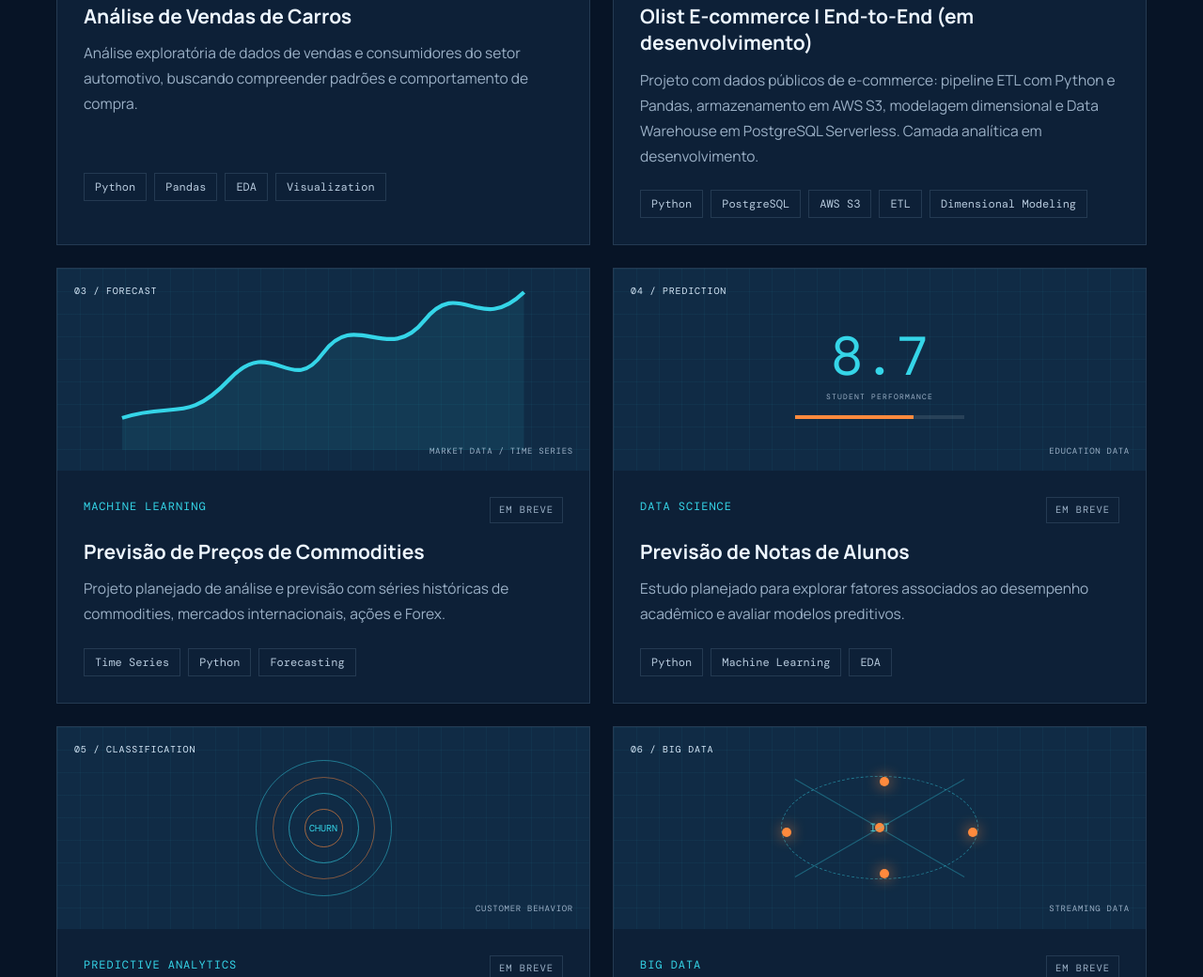
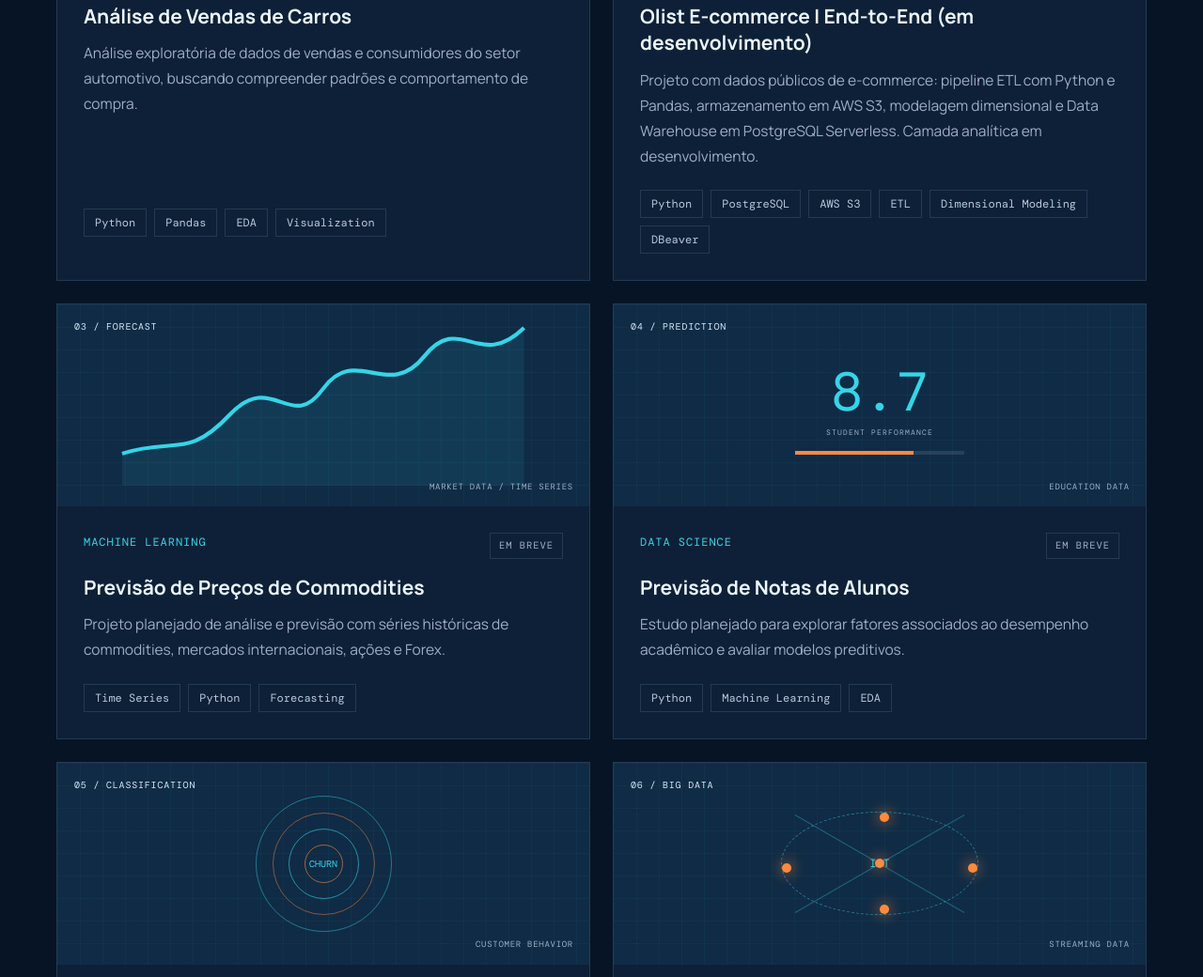
Before and after one commit to Andrey-Silva-Data/portfolio-oficial-andrey, a plain HTML site: page index.html in a window 1280 px wide. Shown: the part 2038-3078 px from the top of the page at 94% size. Drawn offline with nearby package versions, Linux system fonts and the light colour scheme.

Commit message:
corrigindo cards9

```diff
--- a/index.html
+++ b/index.html
@@ -77,7 +77,7 @@
 
         <a class="project-card featured project-link" data-category="engineering" href="https://github.com/Andrey-Silva-Data/end-to-end-ecommerce-olist" target="_blank" rel="noopener noreferrer">
           <div class="card-visual visual-olist"><span class="visual-tag">02 / END-TO-END</span><div class="pipeline"><span>DATA</span><b>→</b><span>ETL</span><b>→</b><span>DW</span><b>→</b><span>BI</span></div><div class="db-cylinder"><i></i><i></i><i></i></div><span class="visual-caption">BRAZILIAN E-COMMERCE DATA</span></div>
-          <div class="card-content"><div class="card-topline"><span>DATA ENGINEERING</span><span class="status status-progress" data-i18n="statusBuilding">EM DESENVOLVIMENTO</span></div><h3>Olist E-commerce | End-to-End (em desenvolvimento)</h3><p data-i18n="olistDesc">Projeto com dados públicos de e-commerce: pipeline ETL com Python e Pandas, armazenamento em AWS S3, modelagem dimensional e Data Warehouse em PostgreSQL Serverless, Camada analítica e Dashboard em desenvolvimento</p><div class="tag-list"><span>Python</span><span>PostgreSQL</span><span>AWS S3</span><span>ETL</span><span>Dimensional Modeling</span></div></div>
+          <div class="card-content"><div class="card-topline"><span>DATA ENGINEERING</span><span class="status status-progress" data-i18n="statusBuilding">EM DESENVOLVIMENTO</span></div><h3>Olist E-commerce | End-to-End (em desenvolvimento)</h3><p data-i18n="olistDesc">Projeto com dados públicos de e-commerce: pipeline ETL com Python e Pandas, armazenamento em AWS S3, modelagem dimensional e Data Warehouse em PostgreSQL Serverless, Camada analítica e Dashboard em desenvolvimento</p><div class="tag-list"><span>Python</span><span>PostgreSQL</span><span>AWS S3</span><span>ETL</span><span>Dimensional Modeling</span><span>DBeaver</span></div></div>
         </a>
         <article class="project-card" data-category="science">
           <div class="card-visual visual-commodity"><span class="visual-tag">03 / FORECAST</span><div class="line-chart"><svg viewBox="0 0 320 130" role="img" aria-label="Illustrative upward trend"><path d="M5 105 C45 92 55 110 88 75 S135 90 160 55 S210 65 238 30 S280 42 315 8" fill="none" stroke="currentColor" stroke-width="3"/><path d="M5 105 C45 92 55 110 88 75 S135 90 160 55 S210 65 238 30 S280 42 315 8 L315 130 L5 130Z" fill="currentColor" opacity=".09"/></svg></div><span class="visual-caption">MARKET DATA / TIME SERIES</span></div>
```
